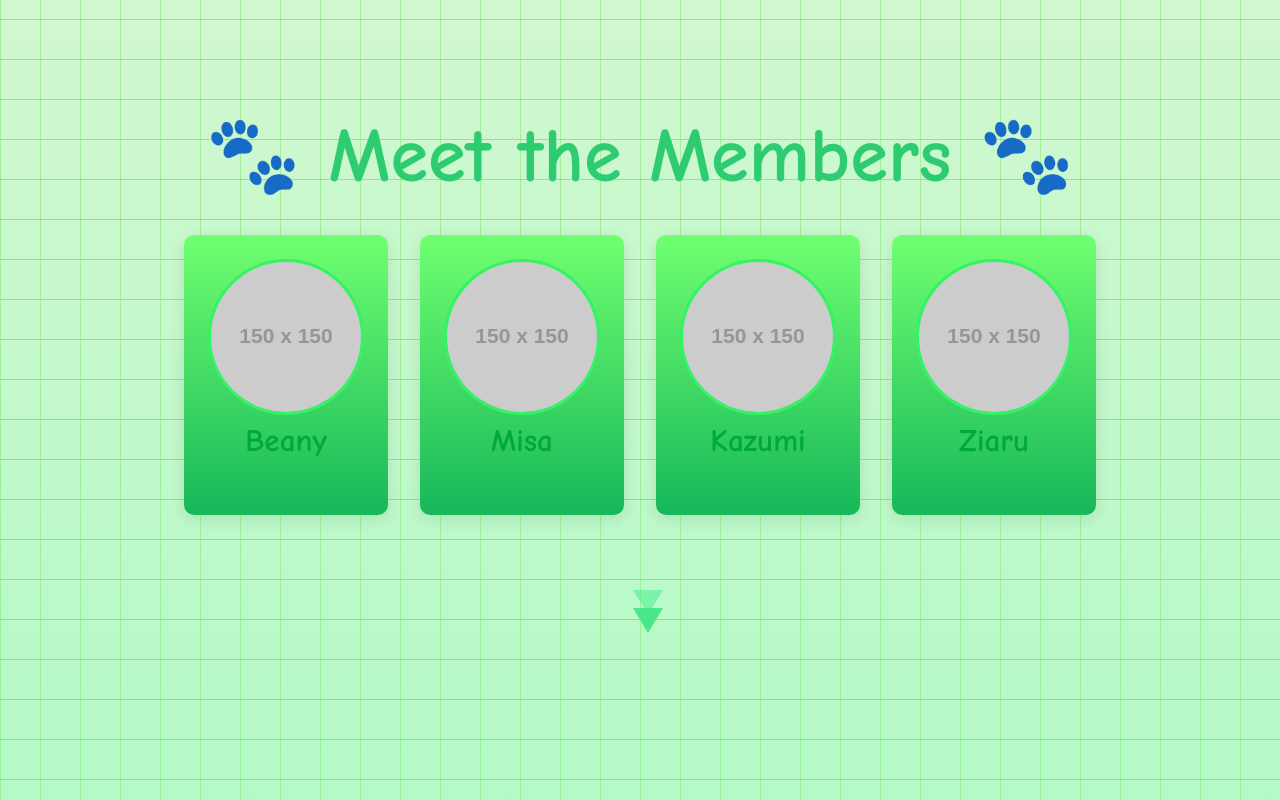
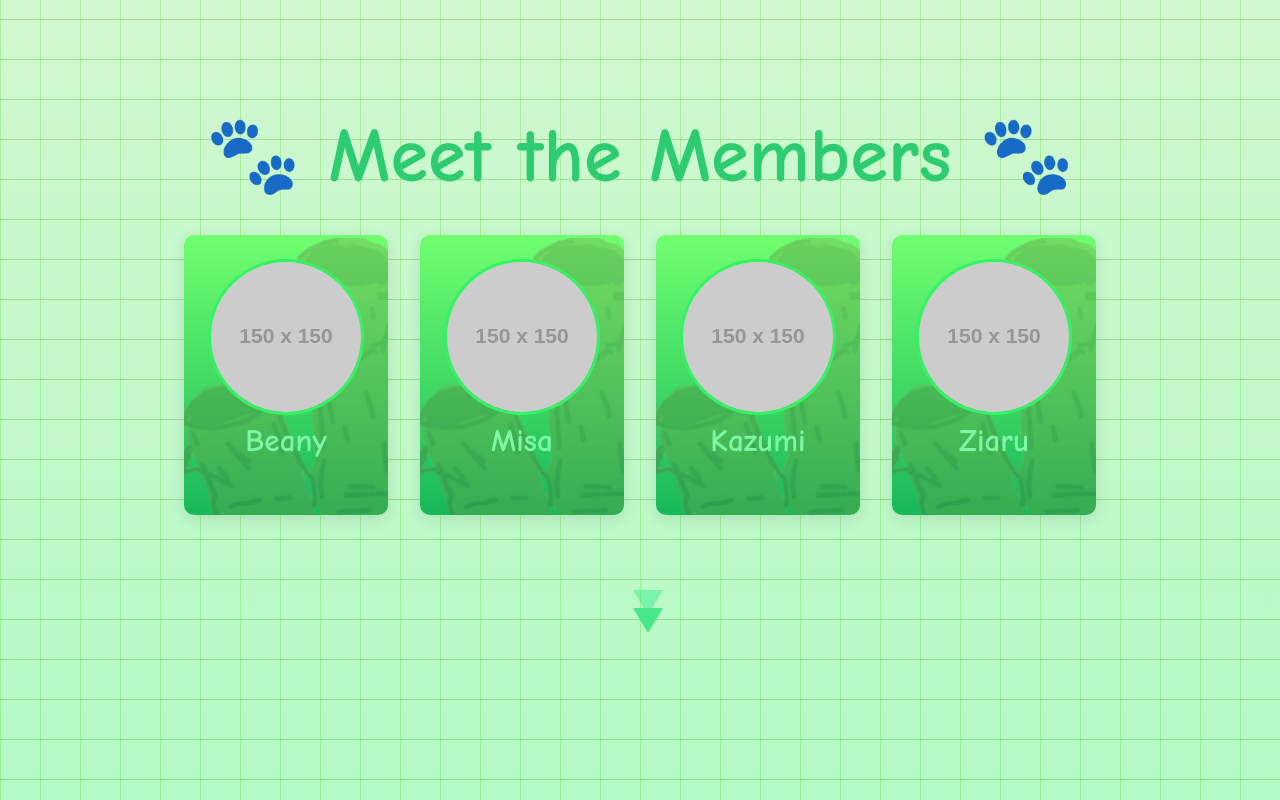
Before and after one commit to nechrei/bamboo, a plain HTML site: page index.html in a window 1280 px wide. Both pictures are taken after a click on the button "Learn more". Shown: the part 940-1740 px from the top of the page. Drawn offline with Linux system fonts and the light colour scheme; placeholder pictures from the web are drawn by us.

Commit message:
Update style.css

```diff
--- a/style.css
+++ b/style.css
@@ -134,23 +134,24 @@ p {
   text-shadow: 0 0 4px rgb(97, 238, 54), 0 0 18px rgba(91, 255, 76, 0.788); /* Shine effect */
 }
 
-
 .member {
+  position: relative; /* Make the parent a positioning context */
   display: flex;
   flex-direction: column;
   justify-content: center;
-  align-content: center;
   align-items: center;
-  background: linear-gradient(to bottom, #70ff70, #17b85a);
   border-radius: 10px;
   box-shadow: 0 4px 15px rgba(6, 24, 0, 0.1);
   text-align: center;
   transition: transform 0.3s ease, box-shadow 0.3s ease;
   padding: 1.5rem;
-  min-width: 90px; /* Minimum size for images */
-  max-width: 200px; /* Optional: Limit the card size */
+  min-width: 90px;
+  max-width: 200px;
   cursor: pointer;
-  position: relative;
+  background: linear-gradient(to bottom, #70ff70, #17b85a);
+  background-size: cover;
+  background-repeat: no-repeat;
+  overflow: hidden; /* Ensures transformed content does not overflow */
 }
 
 .member img {
@@ -159,16 +160,39 @@ p {
   border-radius: 50%;
   border: 3px solid #34f364;
   transition: transform 0.3s ease;
+  z-index: 2; /* Ensure it's on top of other elements */
+}
+.member:hover .overlay-image {
+  opacity: 0.45; /* Adjust transparency */
+  transform: scale(1.175);
+}
+.member .overlay-image {
+  position: absolute; /* Place it on top */
+  top: 0;
+  left: 0;
+  width: 100%; /* Match the size of the parent */
+  height: 100%; /* Match the size of the parent */
+  background-image: url('WebsiteArts01/bamboostick01.png');
+  background-size: cover;
+  background-position: center;
+  opacity: 0.3; /* Adjust transparency */
+  z-index: 1; /* Keep it below the content but above the background */
+  pointer-events: none; /* Optional: Prevent interaction with this layer */
+  transition: transform 0.4s ease-out ;
 }
 
 .member img:hover {
   transform: scale(1.1);
 }
-
+.member:hover h3 {
+  transform: scale(1.15);
+}
 .member h3 {
   margin-top: 0.5rem;
   font-size:calc(12px + 1.5vw);
-  color: #00aa39;
+  color: #86ffaee5;
+  z-index: 99;
+  transition: transform 0.1s ease-out ;
 }
 
 /* Form Styles */
```
